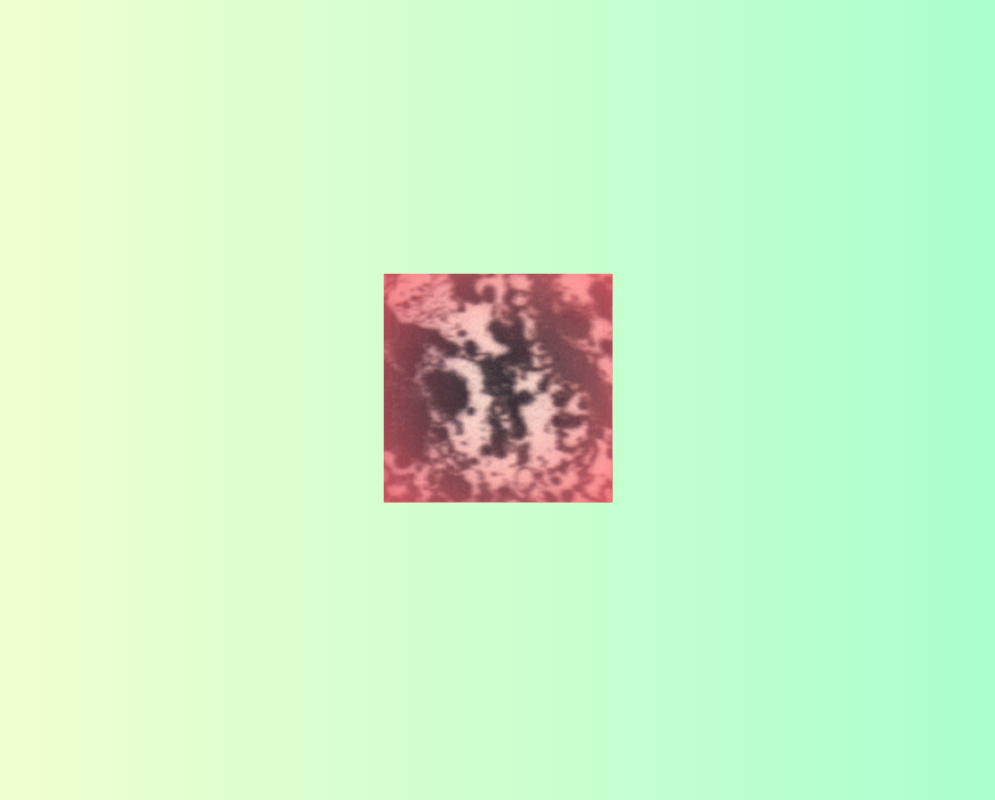
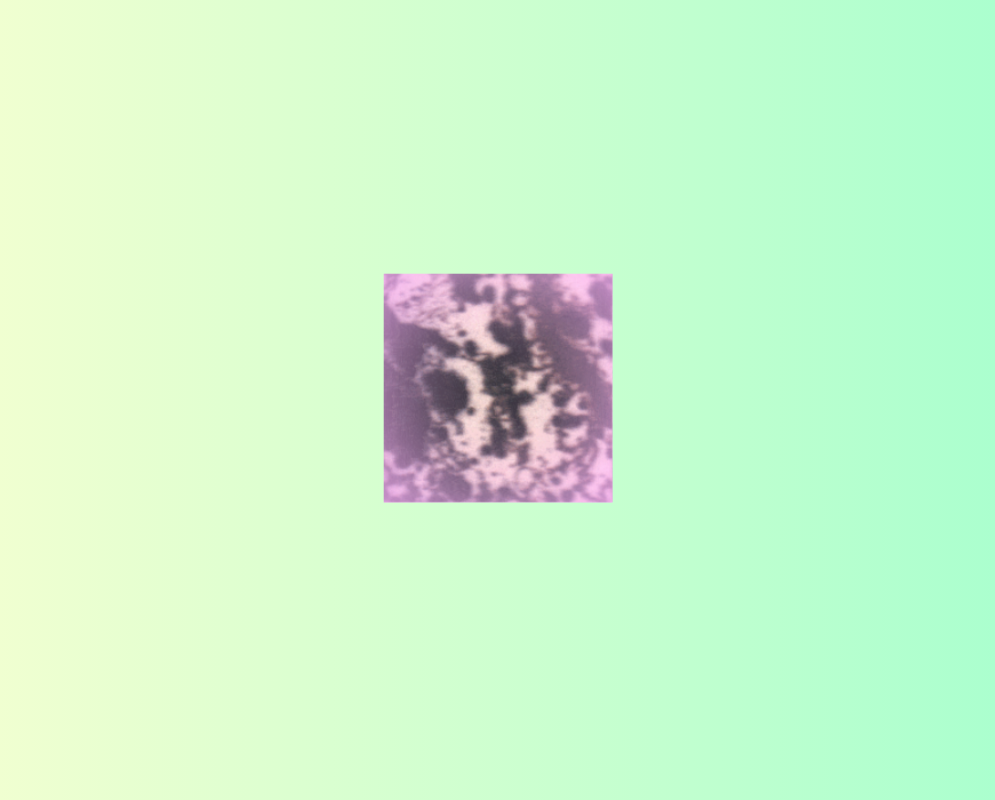
Before and after one commit to sitaraemilys/CSS_cube, a plain HTML site: page index.html in a window 1280 px wide. Shown: the whole page, without its empty margins (142-1137 px from the left). Drawn offline with Linux system fonts and the light colour scheme.

Commit message:
Adjusts colour of cube inset shadow

```diff
--- a/stylesheet.css
+++ b/stylesheet.css
@@ -47,7 +47,7 @@ background: linear-gradient(to left, #A1FFCE , #FAFFD1); /* W3C, IE 10+/ Edge, F
   width: 200px;
   height: 200px;
   opacity: 0.98;
-  box-shadow: inset 0px 0px 100px #FF5F6D;
+  box-shadow: inset 0px 0px 100px  #ffb3ff;
 }
 
 .back {
```
